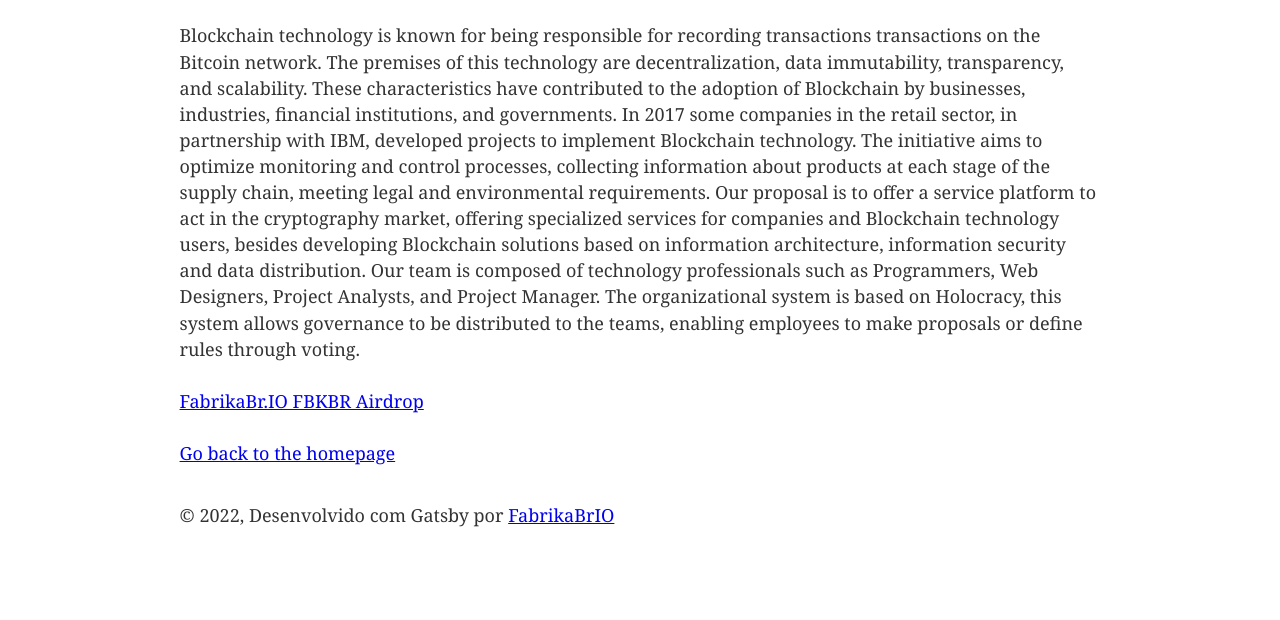
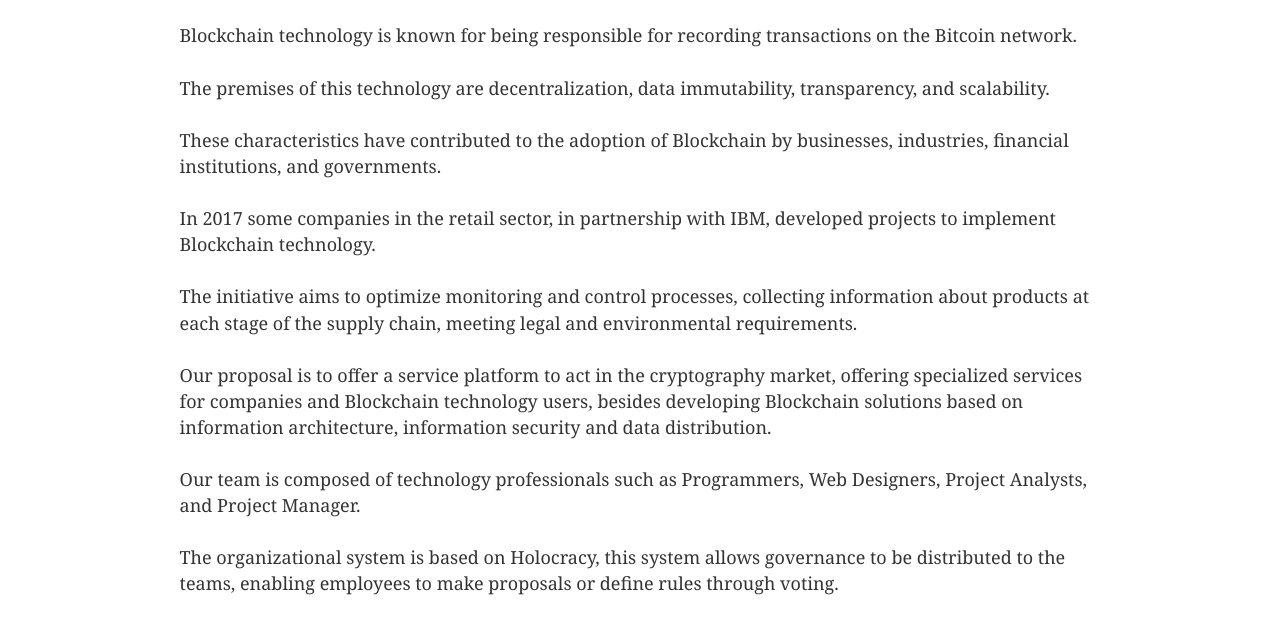
Before and after one commit to RgisBr/FabrikaBr, a Gatsby site: page /blockchain in a window 1280 px wide. Shown: the part 171-791 px from the top of the page. Built offline with nearby package versions, Linux system fonts and the light colour scheme; Gatsby itself is replaced by a stand-in of ours.

Commit message:
Update blockchain.js

```diff
--- a/src/pages/blockchain.js
+++ b/src/pages/blockchain.js
@@ -8,9 +8,16 @@
   <Layout>
     <Seo title="Blockchain" />
     <h1>About </h1>
-    <p>
-  Blockchain technology is known for being responsible for recording transactions
-transactions on the Bitcoin network. The premises of this technology are decentralization, data immutability, transparency, and scalability. These characteristics have contributed to the adoption of Blockchain by businesses, industries, financial institutions, and governments. In 2017 some companies in the retail sector, in partnership with IBM, developed projects to implement Blockchain technology. The initiative aims to optimize monitoring and control processes, collecting information about products at each stage of the supply chain, meeting legal and environmental requirements. Our proposal is to offer a service platform to act in the cryptography market, offering specialized services for companies and Blockchain technology users, besides developing Blockchain solutions based on information architecture, information security and data distribution. Our team is composed of technology professionals such as Programmers, Web Designers, Project Analysts, and Project Manager. The organizational system is based on Holocracy, this system allows governance to be distributed to the teams, enabling employees to make proposals or define rules through voting.
+    <p> Blockchain technology is known for being responsible for recording transactions on the Bitcoin network. </p>
+    <p>The premises of this technology are decentralization, data immutability, transparency, and scalability. </p>
+   <p>These characteristics have contributed to the adoption of Blockchain by businesses, industries, financial institutions, and governments.  </p>
+   <p>In 2017 some companies in the retail sector, in partnership with IBM, developed projects to implement Blockchain technology.  </p>
+   <p>The initiative aims to optimize monitoring and control processes, collecting information about products at each stage of the
+  supply chain, meeting legal and environmental requirements.  </p>
+   <p>Our proposal is to offer a service platform to act in the cryptography market, offering specialized services for companies and Blockchain technology users,
+  besides developing Blockchain solutions based on information architecture, information security and data distribution.  </p>
+   <p>Our team is composed of technology professionals such as Programmers, Web Designers, Project Analysts, and Project Manager.  </p>
+   <p>The organizational system is based on Holocracy, this system allows governance to be distributed to the teams, enabling employees to make proposals or define rules through voting.
 
  </p>
   <p>
```
